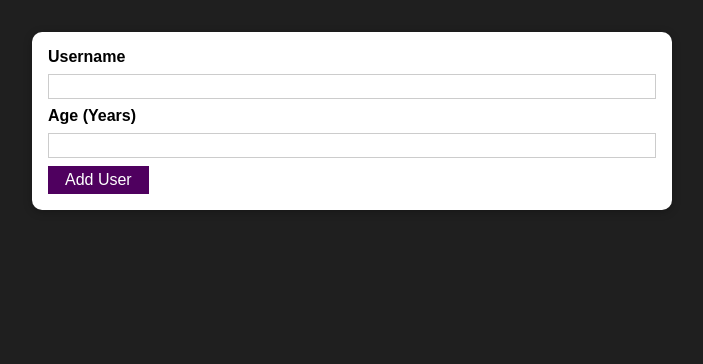
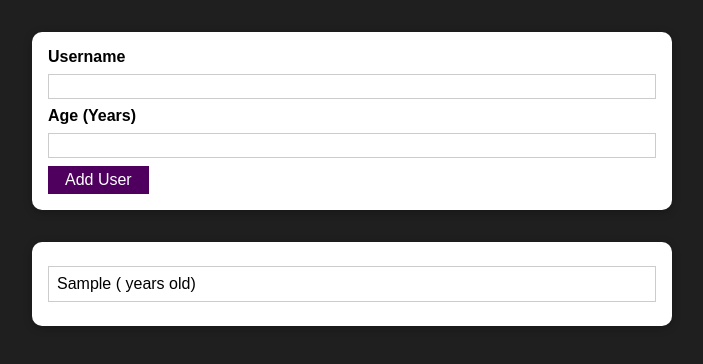
Before and after one commit to carrie627/react-project, a React (Vite) app: page / in a window 1280 px wide. Both pictures are taken after typing "Sample", "5" into the empty fields and a click on the button "Add User". Shown: the top 364 px of the page, without its empty margins (288-991 px from the left). Built offline with nearby package versions, Linux system fonts and the light colour scheme.

Commit message:
Added UsersList Module and useStste inside UsersList

```diff
--- a/src/App.jsx
+++ b/src/App.jsx
@@ -1,11 +1,25 @@
 import "./App.css";
 
+import { useState } from "react";
 import AddUser from "./components/Users/AddUser";
+import UsersList from "./components/Users/UsersList";
 
 function App() {
+    const [usersList, setUsersList] = useState([]);
+
+    const handleAddUser = (uName, uAge) => {
+        setUsersList((prevUsersList) => {
+            return [
+                ...prevUsersList,
+                { name: uName, uAge: uAge, id: Math.random().toString() },
+            ];
+        });
+    };
+
     return (
         <div>
-            <AddUser name="Hello" />
+            <AddUser onAddUser={handleAddUser} />
+            <UsersList users={usersList} />
         </div>
     );
 }
--- a/src/components/Users/AddUser.jsx
+++ b/src/components/Users/AddUser.jsx
@@ -5,8 +5,7 @@ import Button from "../UI/Button";
 import Card from "../UI/Card";
 import classes from "./AddUser.module.css";
 
-/*eslint no-unused-vars: ["error", { "argsIgnorePattern": "^_" }]*/
-const AddUser = (_props) => {
+const AddUser = (props) => {
     const [changedUsername, setChangedUsername] = useState("");
     const [changedAge, setChangedAge] = useState("");
 
@@ -24,7 +23,7 @@ const AddUser = (_props) => {
             return;
         }
 
-        console.log(changedUsername, changedAge);
+        props.onAddUser(changedUsername, changedAge);
         setChangedUsername("");
         setChangedAge("");
     };
@@ -62,6 +61,7 @@ const AddUser = (_props) => {
 
 AddUser.propTypes = {
     name: PropTypes.any,
+    onAddUser: PropTypes.any,
 };
 
 export default AddUser;
--- /dev/null
+++ b/src/components/Users/UsersList.jsx
@@ -0,0 +1,27 @@
+import PropTypes from "prop-types";
+import Card from "../UI/Card";
+import classes from "./UsersList.module.css";
+
+const UsersList = (props) => {
+    console.log(props.users);
+    return (
+        <Card className={classes.users}>
+            <ul>
+                {props.users.map((user) => {
+                    return (
+                        <li key={user.id}>
+                            {user.name} ({user.age} years old)
+                        </li>
+                    );
+                })}
+            </ul>
+        </Card>
+    );
+};
+
+UsersList.propTypes = {
+    users: PropTypes.any,
+    id: PropTypes.any,
+};
+
+export default UsersList;
--- /dev/null
+++ b/src/components/Users/UsersList.module.css
@@ -0,0 +1,16 @@
+.users {
+    margin: 2rem auto;
+    width: 90%;
+    max-width: 40rem;
+}
+
+.users ul {
+    list-style: none;
+    padding: 1rem;
+}
+
+.users li {
+    border: 1px solid #ccc;
+    margin: 0.5rem 0;
+    padding: 0.5rem;
+}
```
